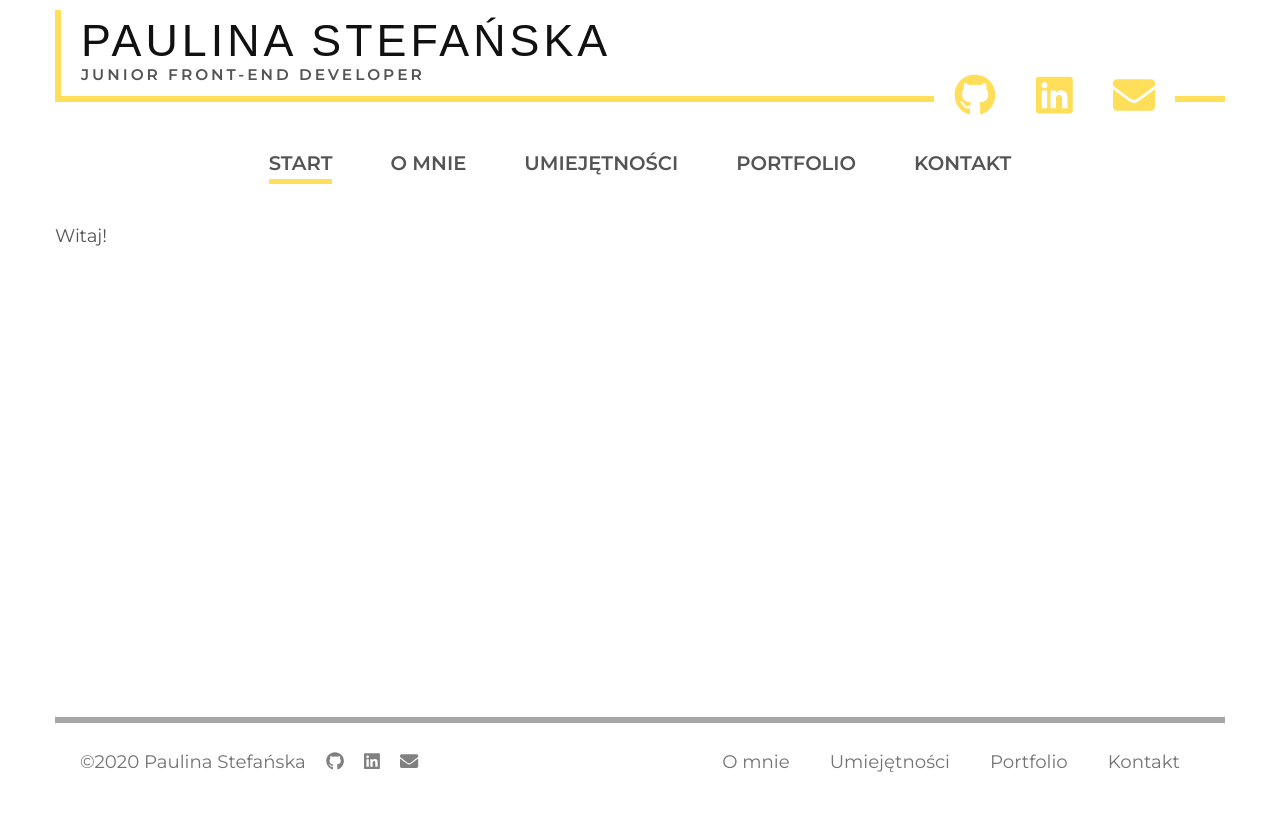
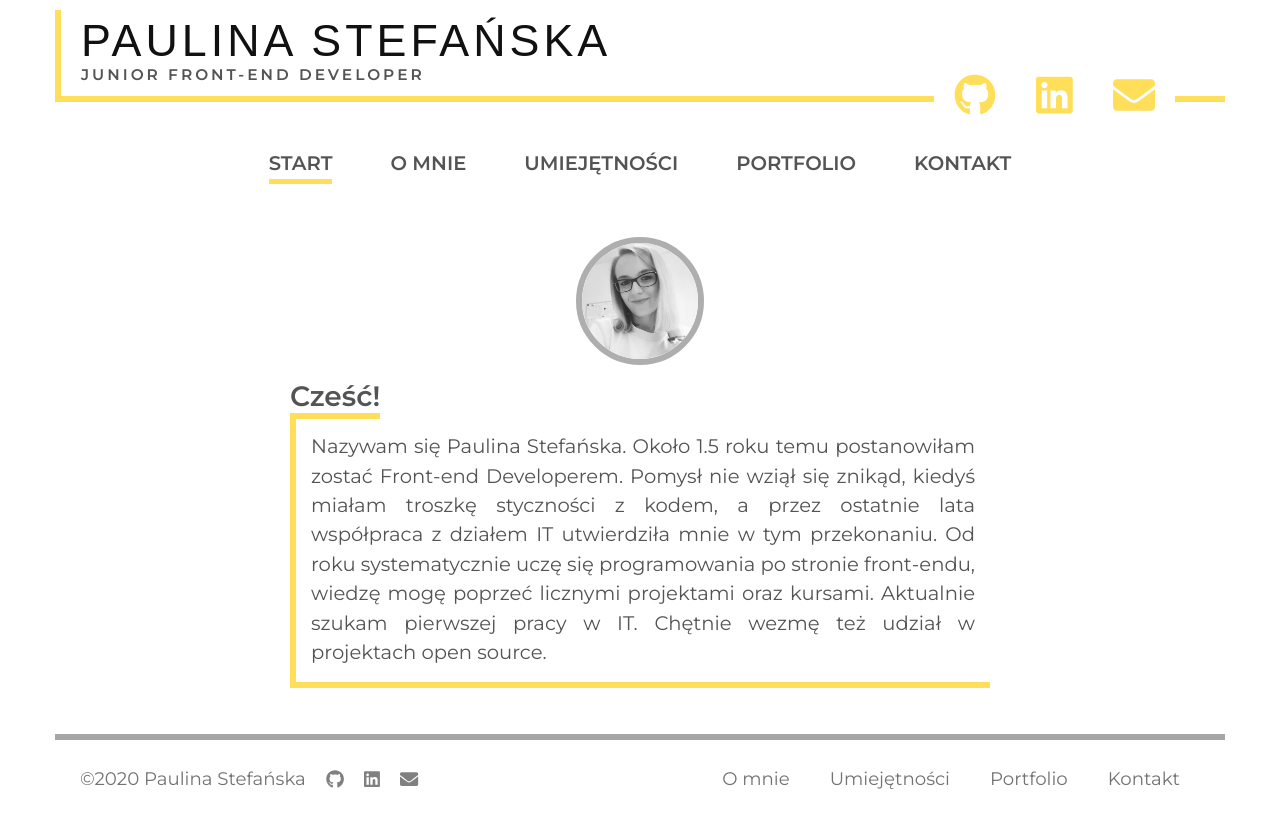
Before and after one commit to paulinastefanska/portfolio, a React (Create React App) app: page / in a window 1280 px wide. Built offline with nearby package versions, Linux system fonts and the light colour scheme; a web font is replaced by a local one.

Commit message:
Add home page

```diff
--- a/src/components/pages/HomePage.js
+++ b/src/components/pages/HomePage.js
@@ -1,7 +1,26 @@
 import React from "react";
+import "../../styles/pages/HomePage.scss";
+//image
+import photo from "../../images/home-pic.JPG";
 
 const HomePage = () => {
-  return <p>Witaj!</p>;
+  return (
+    <section className="home">
+      <img src={photo} alt="me" className="img"></img>
+      <div className="home_welcome">
+        <span className="home_header">Cześć!</span>
+        <p className="home_text">
+          Nazywam się Paulina Stefańska. Około 1.5 roku temu postanowiłam zostać
+          Front-end Developerem. Pomysł nie wziął się znikąd, kiedyś miałam
+          troszkę styczności z kodem, a przez ostatnie lata współpraca z działem
+          IT utwierdziła mnie w tym przekonaniu. Od roku systematycznie uczę się
+          programowania po stronie front-endu, wiedzę mogę poprzeć licznymi
+          projektami oraz kursami. Aktualnie szukam pierwszej pracy w IT.
+          Chętnie wezmę też udział w projektach open source.
+        </p>
+      </div>
+    </section>
+  );
 };
 
 export default HomePage;
--- /dev/null
+++ b/src/styles/pages/HomePage.scss
@@ -0,0 +1,53 @@
+@import "../global.scss";
+
+.home {
+  @include tablet-small {
+    padding: 15px;
+  }
+  .img {
+    display: block;
+    border: 6px solid $color-grey;
+    border-radius: 50%;
+    width: 40vw;
+    margin: 10px auto;
+    opacity: 0.9;
+    @include mobile-large {
+      width: 30vw;
+      margin-top: 20px;
+    }
+    @include tablet-small {
+      width: 25vw;
+      margin-top: 0;
+    }
+    @include tablet-large {
+      width: 20vw;
+    }
+    @include laptop {
+      width: 10vw;
+    }
+  }
+  &_welcome {
+    @include tablet-large {
+      width: 700px;
+      margin: 0 auto;
+    }
+  }
+  &_header {
+    font-size: $base-size * 1.7;
+    font-weight: 600;
+    border-bottom: 6px solid $color-yellow;
+    @include tablet-large {
+      font-size: $base-size * 2;
+    }
+  }
+  &_text {
+    font-size: $base-size * 1.1;
+    padding: 15px;
+    text-align: justify;
+    border-left: 6px solid $color-yellow;
+    border-bottom: 6px solid $color-yellow;
+    @include tablet-large {
+      font-size: $base-size * 1.4;
+    }
+  }
+}
```
